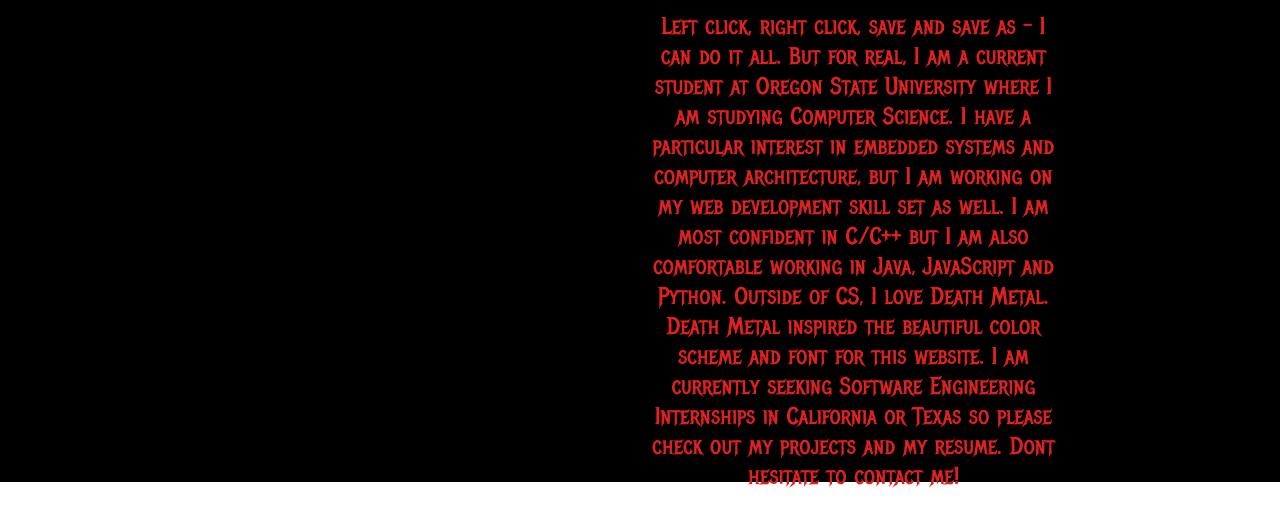
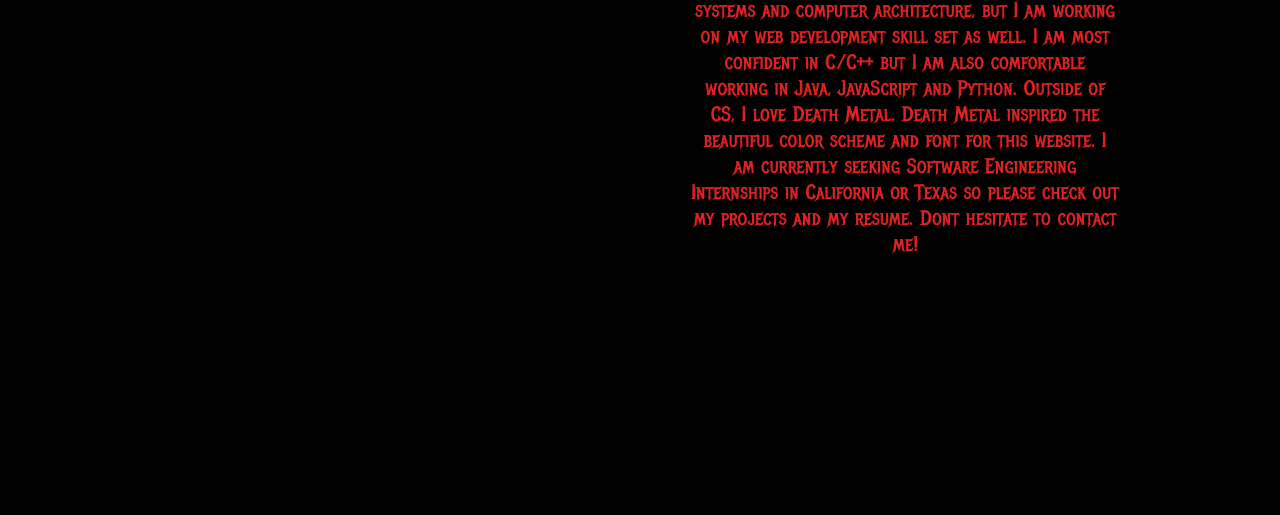
Before and after one commit to cjj343/mySite, a plain HTML site: page src/index.html in a window 1280 px wide. Shown: the part 387-902 px from the top of the page. After the commit the page ends 800 px from the top, so only its background shows below. Drawn offline with Linux system fonts and the light colour scheme.

Commit message:
home page final layout

```diff
--- a/src/index.html
+++ b/src/index.html
@@ -1,12 +1,14 @@
 <!DOCTYPE html>
-<html>
+<html lang="en">
 <head>
   <title>Cameron Jackson | Portfolio</title>
+  <meta charset="UTF-8">
+  <meta name="viewport" content="width=device-width, initial-scale=1.0">
   <link rel="stylesheet" type="text/css" href="style.css">
   <link rel="stylesheet" href="https://fonts.googleapis.com/icon?family=Material+Icons">
   <link href="https://fonts.googleapis.com/css?family=Metal+Mania|Permanent+Marker" rel="stylesheet">
 </head>
-<body>
+<body class="zone black">
 	<nav class="zone red">
 		<ul class="main-nav">
 			<li class="home">
@@ -31,14 +33,16 @@
 			</li>
 		</ul>
 	</nav>
-	<div class="container zone black">
-		<div class="zone profile"></div>
-		<div class="zone text">
-			<h1>Cameron Jackson</h1>
-			<h2>Software Engineer (sort of)</h2>
-			<p>
-				Left click, right click, save and save as - I can do it all.  But for real, I am a current student at Oregon State University where I am studying Computer Science.  I have a particular interest in embedded systems and computer architecture, but I am working on my web development skill set as well.  I am most confident in C/C++ but I am also comfortable working in Java, JavaScript and Python.  Outside of CS, I love Death Metal.  Death Metal inspired the beautiful color scheme and font for this website.  I am currently seeking Software Engineering Internships in California or Texas so please check out my projects and my resume.  Dont hesitate to contact me!
-			</p>
+	<div class="zone container">
+		<div class="zone grid-wrapper">
+		    <div class="box zone profile">
+				<img class="profile-img" src="img\profile.jpg" src="img/profile.jpg" alt="Cameron Jackson">
+			</div>
+			<div class="box zone text">
+				<h1>Cameron Jackson</h1>
+				<h2>Software Engineer (sort of)</h2>
+				<p>Left click, right click, save and save as - I can do it all.  But for real, I am a current student at Oregon State University where I am studying Computer Science.  I have a particular interest in embedded systems and computer architecture, but I am working on my web development skill set as well.  I am most confident in C/C++ but I am also comfortable working in Java, JavaScript and Python.  Outside of CS, I love Death Metal.  Death Metal inspired the beautiful color scheme and font for this website.  I am currently seeking Software Engineering Internships in California or Texas so please check out my projects and my resume.  Dont hesitate to contact me! 	</p>
+			</div>
 		</div>
 	</div>
 </body>
--- a/src/style.css
+++ b/src/style.css
@@ -2,60 +2,88 @@
 body{
 	margin: auto 0;
     font-family: 'Metal Mania', cursive;
+
+	//background:#000000;
+
+
+
 }
+.zone {
 
-.container{
-    display: grid;
-    grid-template-columns: 1fr 2fr 2fr 1fr;
-    grid-template-rows: 1fr 4fr 1fr;
-    grid-gap: 20px;
-    height: 100vh;
+    //display: flex;
+    //font-size:2em;
+    //border-radius:4px;
+    //border:1px solid #bbb;
+    transition: all 0.3s linear;
+
 
 }
 
-.zone {
-
+.zone:hover {
+    //-webkit-box-shadow:rgba(0,0,0,0.8) 0px 5px 15px, inset rgba(0,0,0,0.15) 0px -10px 20px;
+    //-moz-box-shadow:rgba(0,0,0,0.8) 0px 5px 15px, inset rgba(0,0,0,0.15) 0px -10px 20px;
+    //-o-box-shadow:rgba(0,0,0,0.8) 0px 5px 15px, inset rgba(0,0,0,0.15) 0px -10px 20px;
+    //box-shadow:rgba(0,0,0,0.8) 0px 5px 15px, inset rgba(0,0,0,0.15) 0px -10px 20px;
 }
 
 
-.profile{
-    background-image: url("img/profile.jpg");
-    background-size: cover;
-    grid-column-start: : 2;
-    grid-column-end: 3;
-    grid-row-start: 2;
-    grid-row-end: 3;
-}
-
-.text{
-    grid-column-start: : 3;
-    grid-column-end: 4;
-    grid-row-start: 2;
-    grid-row-end: 3;
-    color: #e02121 !important;
-    text-align: center;
-}
-
+/***********************************************************************
+ *  Nav Bar
+ **********************************************************************/
 .main-nav{
     display: flex;
     list-style: none;
     margin: 0;
 }
 
+@media only screen and (max-width: 1000px) {
+    .main-nav {
+        font-size: 0.5em;
+        padding: 0;
+    }
+	.grid-wrapper { grid-template-columns: repeat(1, 1fr); }
+	.profile-img {
+		max-width: 350px;
+		max-height: 350px;
+	}
+
+}
+
+
+
+@media only screen and (min-height: 600px) {
+	body{
+		height: auto;
+		background:#000000;
+	}
+
+}
+
+@media only screen and (max-height: 601px) {
+	body{
+		height: auto;
+		background: -moz-linear-gradient(bottom, #e02121 0%, #000000 20%); /* FF3.6+ */
+		background: -webkit-gradient(linear, left top, left bottom, color-stop(85%, #000000), color-stop(100%,#e02121)); /* Chrome,Safari4+ */
+	}
+
+}
+
+@media only screen and (min-width: 1001px) {
+	.grid-wrapper { grid-template-columns: 100px 1fr 1fr 100px; }
+	.profile{ grid-column-start: 2;}
+	.text{
+		grid-column-start: 3;
+		font-size: 1.3em;
+	}
+	.profile-img {
+		max-width: 500px;
+		max-height: 500px;
+		align-self: center;
+	}
+}
+
 .push{
     margin-left: auto;
-}
-
-h1{
-    font-size: 4em;
-}
-
-h2{
-    font-size: 2em;
-}
-
-p{
-    font-size: 1.5em;
 }
 
 li{
@@ -65,6 +93,86 @@
 a{
     color: black;
 }
+
+/***********************************************************************
+ *  Cover
+ **********************************************************************/
+.container{
+    //display: flex;
+	//align-items: center;
+    //justify-content: center;
+    //grid-template-columns: 50px auto 50px;
+	//grid-template-rows: 1fr 1fr;
+    //grid-gap: 20px;
+	//align-items: top;
+	//height: 100vh;
+}
+/***********************************************************************
+ *  Grid Panel
+ **********************************************************************/
+.grid-wrapper {
+
+    display: grid;
+    //grid-template-columns: repeat(auto-fill, minmax(600px, 1fr));
+	//grid-template-rows: auto-flow;
+    grid-gap: 20px;
+	//align-items: center;
+
+}
+
+.box {
+    //background-color: #444;
+    padding: 20px;
+    margin: 20px;
+	justify-self: center;
+
+
+}
+
+.box > img {
+	justify-self: center;
+    width: 100%;
+
+}
+
+.profile{
+	//grid-column-start: 1;
+	//grid-column-end: 1;
+
+
+}
+
+.profile-img {
+	border-radius: 75%;
+}
+
+.text{
+
+    color: #e02121 !important;
+    text-align: center;
+	//grid-column-start: 1;
+	//grid-column-start: 2;
+	//grid-column: (end - 1)/end;
+
+}
+
+
+
+
+
+h1{
+    //font-size: 4em;
+}
+
+h2{
+    //font-size: 2em;
+}
+
+p{
+    //font-size: 1.5em;
+}
+
+
 
 
 /***********************************************************************
@@ -85,5 +193,10 @@
  *  Black Background
  **********************************************************************/
 .black{
-    background: #000000; /* Old browsers */
+    //background: #000000; /* Old browsers */
+	//background: -moz-linear-gradient(bottom, #e02121 0%, #000000 100%); /* FF3.6+ */
+	//background: -webkit-gradient(linear, left top, left bottom, color-stop(85%, #000000), color-stop(100%,#e02121)); /* Chrome,Safari4+ */
+	//grid-row: 1/-1
+
+
 }
```
